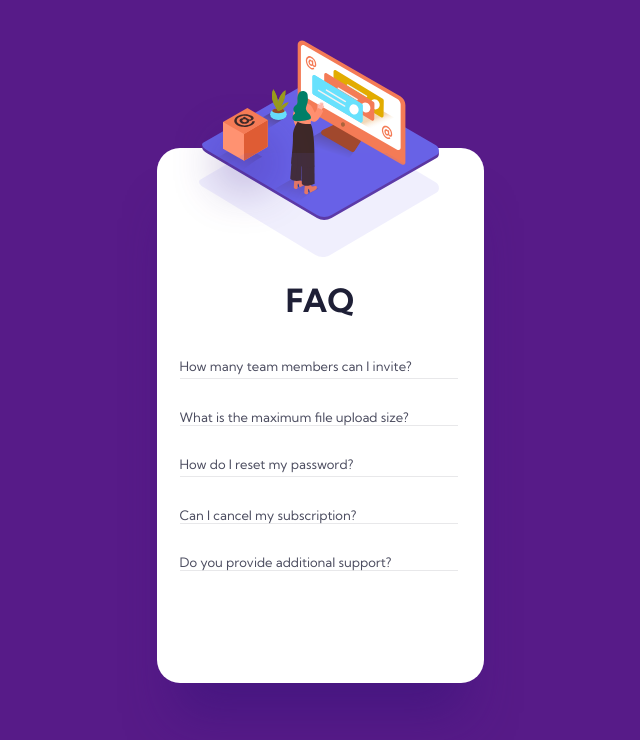
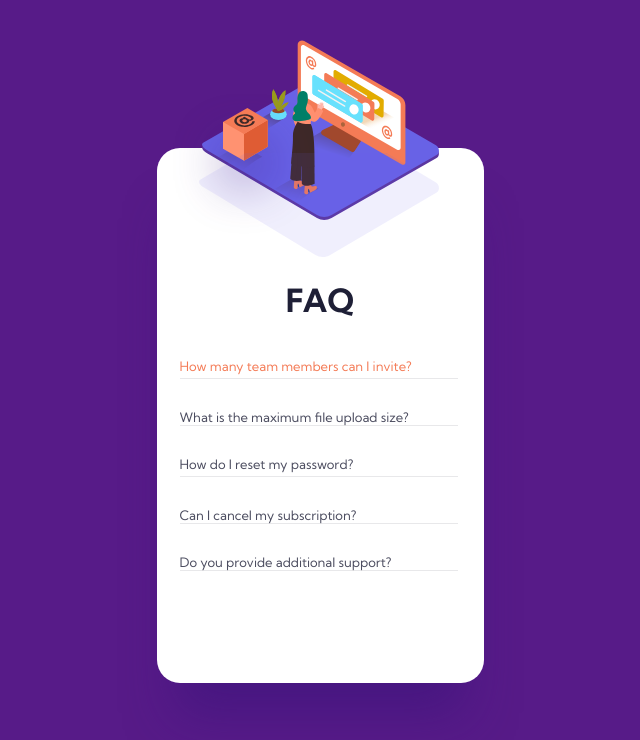
Before and after one commit to TamariiN/H20---FAQ-acordion, a plain HTML site: page index.html in a window 1280 px wide. In both pictures the pointer is over the element "How many team members can I invite?". Shown: the whole page, without its empty margins (320-960 px from the left). Drawn offline with Linux system fonts and the light colour scheme.

Commit message:
add hover

```diff
--- a/styles.css
+++ b/styles.css
@@ -61,6 +61,7 @@ body{
     max-height: 300px;
     overflow-y: auto;
 }
+
 .q-1{
     border-bottom: 1px solid #E8E8EA;
 }
@@ -73,6 +74,9 @@ body{
     display: flex;
     justify-content: space-between;
     /* gap: 35px; */
+}
+h5:hover{
+    color: #F47B56;
 }
 
 h1{
```
